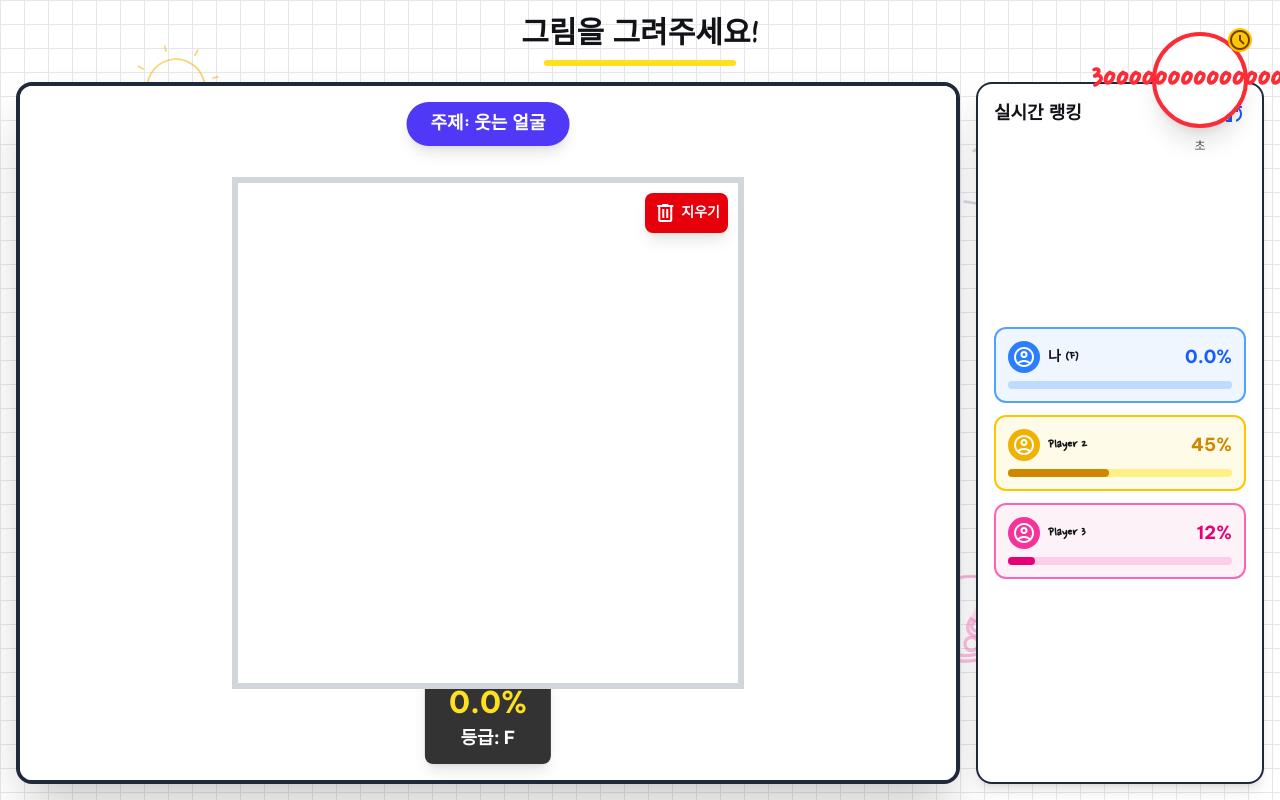
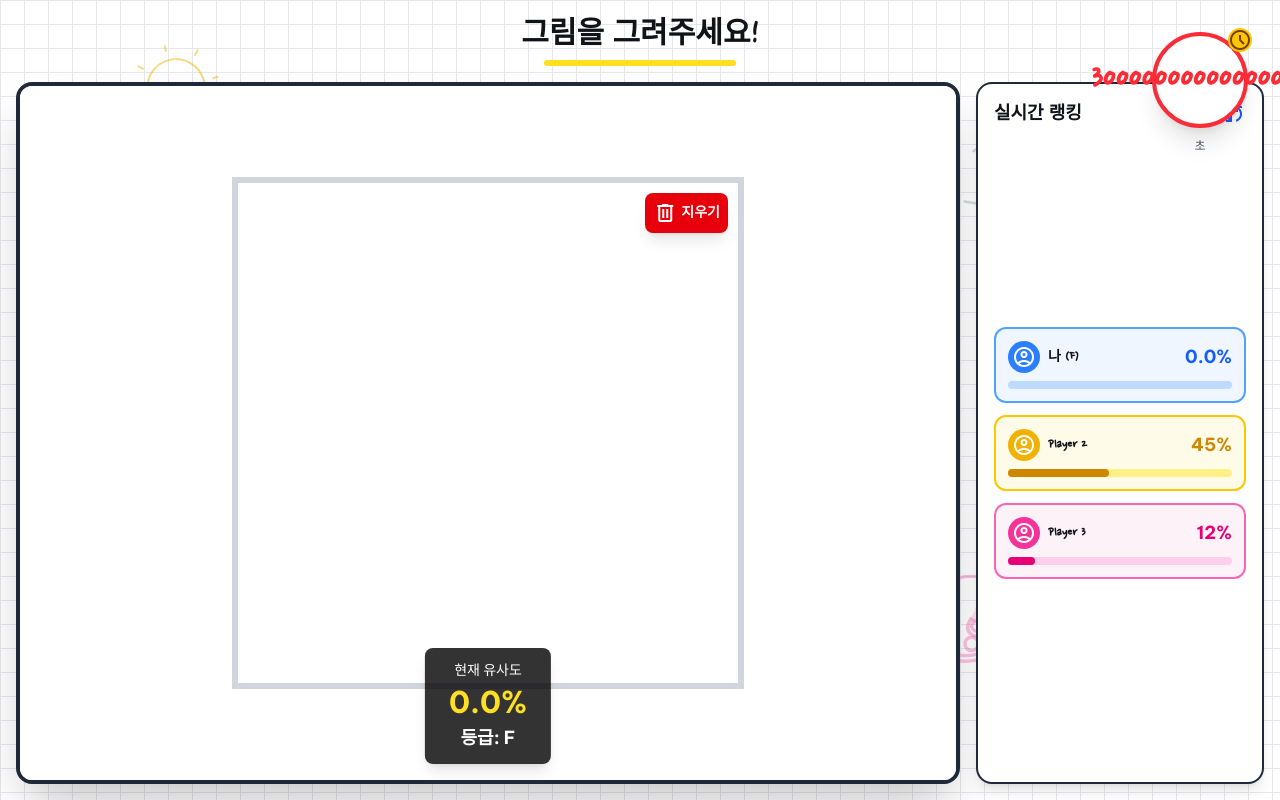
Before and after one commit to boostcampwm2025/web04-we-are-all-da-Vinci, a React (Vite) app in the folder client/: page /drawing-game in a window 1280 px wide. Built offline with nearby package versions, Linux system fonts and the light colour scheme; the HTML template or start-up script is replaced by a standard one.

Commit message:
fix(fe): 유사도 표시 z-index 추가로 Canvas 위에 표시되도록 수정

```diff
--- a/client/src/pages/DrawingGame.tsx
+++ b/client/src/pages/DrawingGame.tsx
@@ -74,20 +74,18 @@ export default function DrawingGame() {
             <div className="flex min-h-0 flex-1 flex-col">
               <div className="flex h-full flex-col overflow-hidden rounded-2xl border-4 border-gray-800 bg-white shadow-2xl">
                 <div className="relative min-h-0 flex-1 bg-white">
-                  <div className="absolute top-4 left-1/2 -translate-x-1/2 rounded-full bg-indigo-600 px-6 py-2 text-white shadow-lg">
-                    <span className="font-handwriting text-lg font-bold">
-                      주제: 웃는 얼굴
-                    </span>
-                  </div>
-
                   {/* 임시 유사도 표시 */}
-                  <div className="absolute bottom-4 left-1/2 -translate-x-1/2 rounded-lg bg-black/80 px-6 py-3 text-white shadow-lg">
+                  <div className="absolute bottom-4 left-1/2 z-10 -translate-x-1/2 rounded-lg bg-black/80 px-6 py-3 text-white shadow-lg">
                     <div className="text-center">
-                      <div className="text-sm font-medium mb-1">현재 유사도</div>
+                      <div className="mb-1 text-sm font-medium">
+                        현재 유사도
+                      </div>
                       <div className="text-3xl font-bold text-yellow-300">
                         {similarity.toFixed(1)}%
                       </div>
-                      <div className="text-lg font-bold mt-1">등급: {grade}</div>
+                      <div className="mt-1 text-lg font-bold">
+                        등급: {grade}
+                      </div>
                     </div>
                   </div>
 
```
